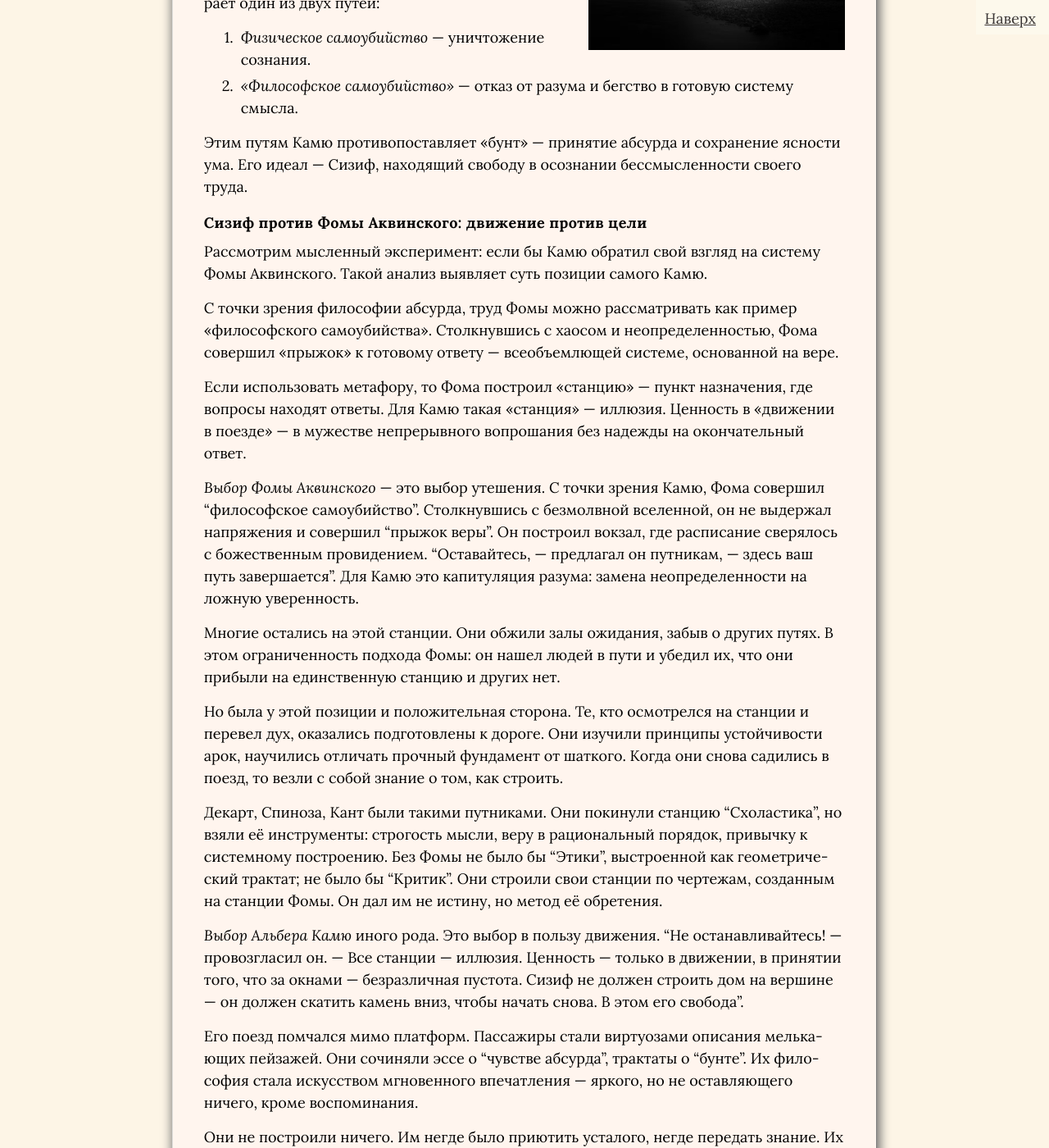
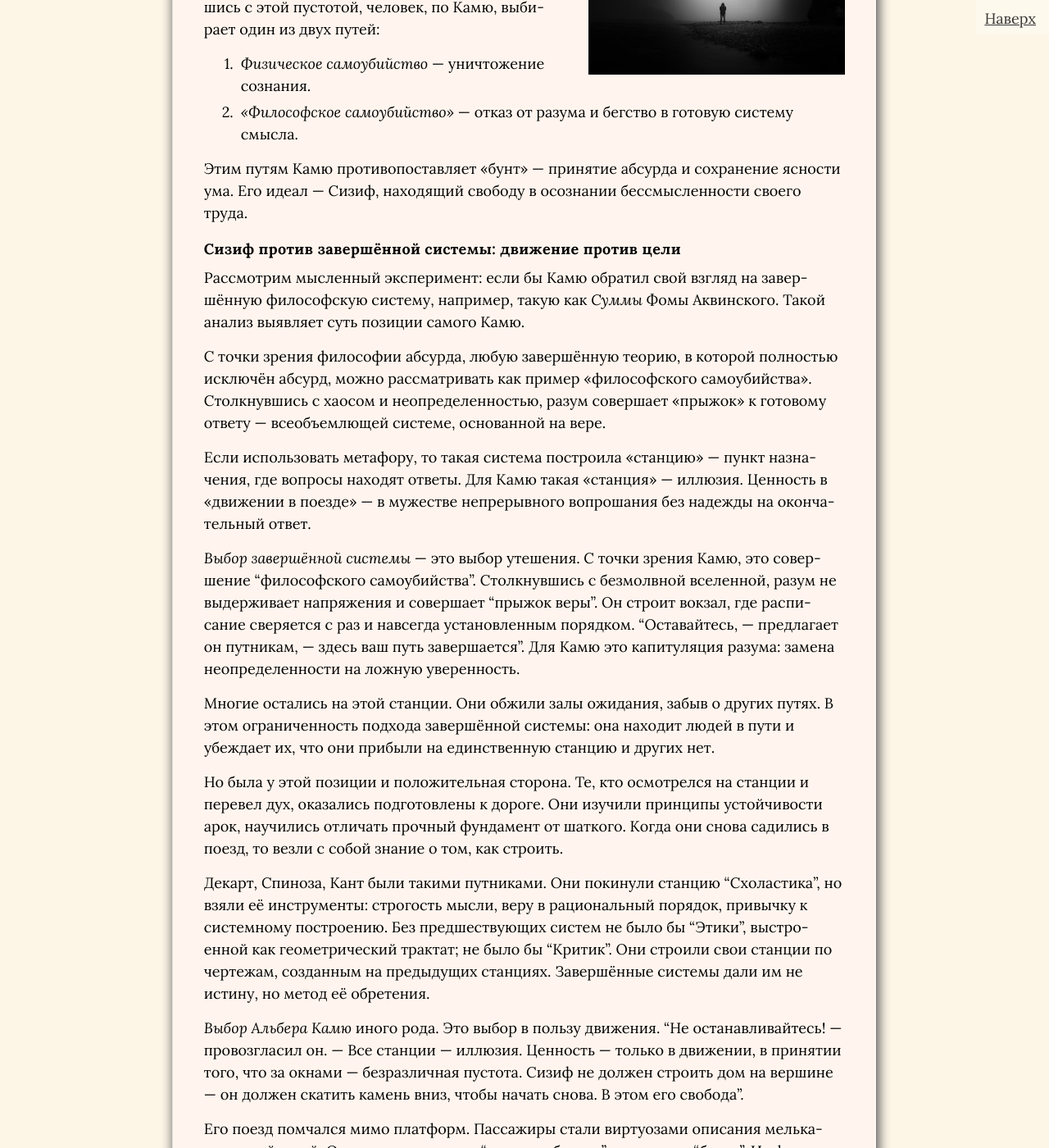
Before and after one commit to SergSi/land-use-art, a Jekyll site: the page built from _posts/2025-10-11-train.md, in a window 1280 px wide and 1400 px high, scrolled down 739 px. Shown: the whole window at 82% size. Built offline with Jekyll 4.4.1, drawn with Linux system fonts in a browser that asks for light colours; some web fonts are replaced; some of the changed text lies outside the part shown.

Commit message:
Update 2025-10-11-train.md

```diff
--- a/_posts/2025-10-11-train.md
+++ b/_posts/2025-10-11-train.md
@@ -1,6 +1,6 @@
 ---
 title: "Станция и поезд: дилемма человеческого разума"
-summary: Как заочный спор Камю и Фомы Аквинского помогает понять природу правил и стандартов, в том числе в области землепользования
+summary: Почему идея «абсурда» у Камю и образ завершённой системы, как у Фомы Аквинского, помогают понять природу правил и стандартов в градостроительстве и землепользовании
 author: С. И. Ивасюк
 layout: doc
 image: article/train.jpg
@@ -8,6 +8,7 @@ align: right
 class: mind
 ---
 
+---
 Любая система — будь то свод градостроительных правил, моральный кодекс или философское учение — сталкивается с вопросом: является ли она конечной станцией или временной остановкой в пути? В центре философии Альбера Камю лежит понятие *абсурда* — фундаментального противоречия между стремлением человека к смыслу и безразличием вселенной. Столкнувшись с этой пустотой, человек, по Камю, выбирает один из двух путей:
 
 1. *Физическое самоубийство* — уничтожение сознания.
@@ -15,21 +16,21 @@ class: mind
 
 Этим путям Камю противопоставляет «бунт» — принятие абсурда и сохранение ясности ума. Его идеал — Сизиф, находящий свободу в осознании бессмысленности своего труда.
 
-#### Сизиф против Фомы Аквинского: движение против цели
+#### Сизиф против завершённой системы: движение против цели
 
-Рассмотрим мысленный эксперимент: если бы Камю обратил свой взгляд на систему Фомы Аквинского. Такой анализ выявляет суть позиции самого Камю.
+Рассмотрим мысленный эксперимент: если бы Камю обратил свой взгляд на завершённую философскую систему, например, такую как *Суммы* Фомы Аквинского. Такой анализ выявляет суть позиции самого Камю.
 
-С точки зрения философии абсурда, труд Фомы можно рассматривать как пример «философского самоубийства». Столкнувшись с хаосом и неопределенностью, Фома совершил «прыжок» к готовому ответу — всеобъемлющей системе, основанной на вере.
+С точки зрения философии абсурда, любую завершённую теорию, в которой полностью исключён абсурд, можно рассматривать как пример «философского самоубийства». Столкнувшись с хаосом и неопределенностью, разум совершает «прыжок» к готовому ответу — всеобъемлющей системе, основанной на вере.
 
-Если использовать метафору, то Фома построил «станцию» — пункт назначения, где вопросы находят ответы. Для Камю такая «станция» — иллюзия. Ценность в «движении в поезде» — в мужестве непрерывного вопрошания без надежды на окончательный ответ.
+Если использовать метафору, то такая система построила «станцию» — пункт назначения, где вопросы находят ответы. Для Камю такая «станция» — иллюзия. Ценность в «движении в поезде» — в мужестве непрерывного вопрошания без надежды на окончательный ответ.
 
-*Выбор Фомы Аквинского* — это выбор утешения. С точки зрения Камю, Фома совершил "философское самоубийство". Столкнувшись с безмолвной вселенной, он не выдержал напряжения и совершил "прыжок веры". Он построил вокзал, где расписание сверялось с божественным провидением. "Оставайтесь, — предлагал он путникам, — здесь ваш путь завершается". Для Камю это капитуляция разума: замена неопределенности на ложную уверенность.
+*Выбор завершённой системы* — это выбор утешения. С точки зрения Камю, это совершение "философского самоубийства". Столкнувшись с безмолвной вселенной, разум не выдерживает напряжения и совершает "прыжок веры". Он строит вокзал, где расписание сверяется с раз и навсегда установленным порядком. "Оставайтесь, — предлагает он путникам, — здесь ваш путь завершается". Для Камю это капитуляция разума: замена неопределенности на ложную уверенность.
 
-Многие остались на этой станции. Они обжили залы ожидания, забыв о других путях. В этом ограниченность подхода Фомы: он нашел людей в пути и убедил их, что они прибыли на единственную станцию и других нет.
+Многие остались на этой станции. Они обжили залы ожидания, забыв о других путях. В этом ограниченность подхода завершённой системы: она находит людей в пути и убеждает их, что они прибыли на единственную станцию и других нет.
 
 Но была у этой позиции и положительная сторона. Те, кто осмотрелся на станции и перевел дух, оказались подготовлены к дороге. Они изучили принципы устойчивости арок, научились отличать прочный фундамент от шаткого. Когда они снова садились в поезд, то везли с собой знание о том, как строить.
 
-Декарт, Спиноза, Кант были такими путниками. Они покинули станцию "Схоластика", но взяли её инструменты: строгость мысли, веру в рациональный порядок, привычку к системному построению. Без Фомы не было бы "Этики", выстроенной как геометрический трактат; не было бы "Критик". Они строили свои станции по чертежам, созданным на станции Фомы. Он дал им не истину, но метод её обретения.
+Декарт, Спиноза, Кант были такими путниками. Они покинули станцию "Схоластика", но взяли её инструменты: строгость мысли, веру в рациональный порядок, привычку к системному построению. Без предшествующих систем не было бы "Этики", выстроенной как геометрический трактат; не было бы "Критик". Они строили свои станции по чертежам, созданным на предыдущих станциях. Завершённые системы дали им не истину, но метод её обретения.
 
 *Выбор Альбера Камю* иного рода. Это выбор в пользу движения. "Не останавливайтесь! — провозгласил он. — Все станции — иллюзия. Ценность — только в движении, в принятии того, что за окнами — безразличная пустота. Сизиф не должен строить дом на вершине — он должен скатить камень вниз, чтобы начать снова. В этом его свобода".
 
@@ -39,15 +40,15 @@ class: mind
 
 #### Два подхода и их последствия для мысли
 
-*Путь Фомы («станция»):* создание систем дает мысли опору, структуру и язык. Позволяет накапливать и передавать знания. Риск — догматизм, застой мысли.
+*Путь завершённой системы («станция»):* создание систем дает мысли опору, структуру и язык. Позволяет накапливать и передавать знания. Риск — догматизм, застой мысли.
 
 *Путь Камю («поезд»):* сомнение и отрицание догм защищает мысль от окостенения. Риск — релятивизм, невозможность построения устойчивого знания.
 
-История мысли показывает, что эти подходы взаимно обуславливают друг друга. Рационализм Декарта, этика Спинозы или критика Канта были бы невозможны без методологической строгости схоластики.
+История мысли показывает, что эти подходы взаимно обуславливают друг друга. Рационализм Декарта, этика Спинозы или критика Канта были бы невозможны без методологической строгости предшествующих систем.
 
 #### Диалектическое разрешение: ритм мысли
 
-Подлинный путь мысли лежит в диалектике станции и поезда. Нужно мужество Камю, чтобы не застрять. Но нужна и мудрость Фомы, чтобы понимать: лишь останавливаясь, мы превращаем блуждание в экспедицию человеческого духа.
+Подлинный путь мысли лежит в диалектике станции и поезда. Нужно мужество Камю, чтобы не застрять. Но нужна и мудрость, чтобы понимать: лишь останавливаясь, мы превращаем блуждание в экспедицию человеческого духа.
 
 Противоречие находит разрешение в диалектике:
 1. *Тезис («станция»):* создание системы, порядка.
@@ -97,9 +98,9 @@ class: mind
 
 Дилемма «станция или поезд» ложна. Развитие требует обоих полюсов.
 
-*Мудрость Фомы* дает точки опоры — «станции».
+*Мудрость завершённой системы* дает точки опоры — «станции».
 *Смелость Камю* не позволяет застрять — отправляет «поезд» в путь.
 
 Цивилизация дышит ритмом: создание систем — их преодоление. Генплан сменяется реновацией, научная парадигма — революцией. Каждая «станция» становится пунктом для нового «поезда», и каждый «поезд» останавливается, чтобы дать начало новой «станции».
 
-Спор между Камю и Фомой Аквинским — принцип организации любой сложной системы. Понимание этой диалектики дает метод: создавать правила с пониманием их временности и менять их с уважением к необходимости порядка.
+Спор между движением и завершённостью — принцип организации любой сложной системы. Понимание этой диалектики дает метод: создавать правила с пониманием их временности и менять их с уважением к необходимости порядка.
```
